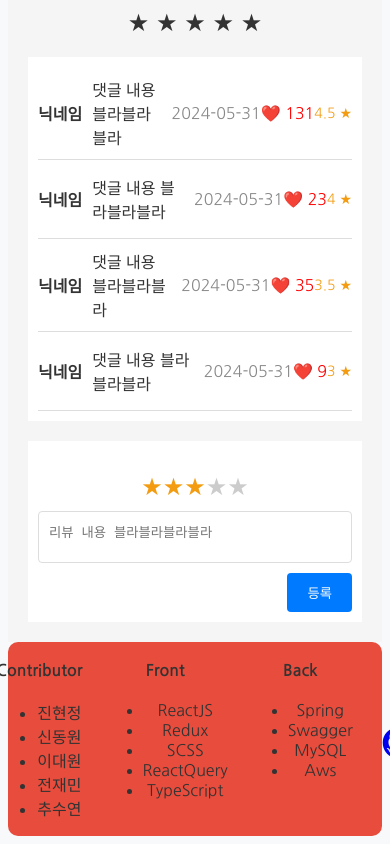
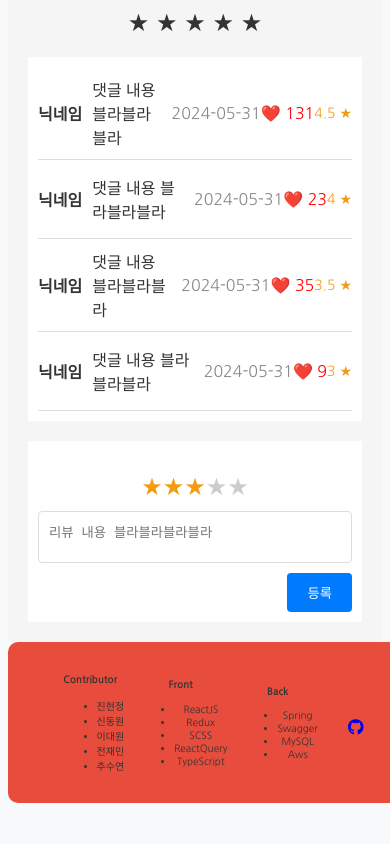
Before and after one commit to RamyunLab/ramyunlab-fe, a React (Create React App) app: page /ramen/1 in a window 390 px wide. Shown: the part 447-1291 px from the top of the page. After the commit the page ends 1258 px from the top, so only its background shows below. Built offline with nearby package versions, Linux system fonts and the light colour scheme; no server answers.

Commit message:
fix: footer css

```diff
--- a/src/components/Auth/LoginModal.tsx
+++ b/src/components/Auth/LoginModal.tsx
@@ -158,7 +158,7 @@ const LoginModal: React.FC<LoginModalProps> = ({ toggleLoginModal, toggleRegiste
                     <label htmlFor="rememberId">아이디 저장</label>
                 </div>
                 <button onClick={handleLogin}>로그인</button>
-                <button onClick={toggleLoginModal}>닫기</button>
+                {/* <button onClick={toggleLoginModal}>닫기</button> */}
                 <div className="links">
                     <span onClick={toggleRegisterModal}>회원 가입</span>
                 </div>
--- a/src/components/Footer/Footer.scss
+++ b/src/components/Footer/Footer.scss
@@ -4,69 +4,95 @@
     align-items: center;
     justify-content: center;
     background-color: #e74c3c;
-
     border-radius: 10px;
     width: 100%;
+    padding: 20px; /* 추가: 패딩을 추가하여 내부 여백 확보 */
 }
 
 .stack-section {
     display: flex;
-    align-items: start;
-    justify-content: flex-end;
+    align-items: flex-start;
+    justify-content: center; /* 중앙 정렬 */
     width: 100%;
     text-align: center;
+    flex-wrap: wrap; /* 추가: 작은 화면에서 요소가 자동으로 줄바꿈되도록 설정 */
     div:not(:last-child) {
-        margin-right: 40px; // 오른쪽 마진을 40px로 설정하여 간격을 넓힘
+        margin-right: 40px; /* 오른쪽 마진을 40px로 설정하여 간격을 넓힘 */
     }
 }
 
 .logo-section img {
     width: 100%;
-    max-width: 300px; // 최대 로고 크기
-    height: auto; // 비율 유지
+    max-width: 300px; /* 최대 로고 크기 */
+    height: auto; /* 비율 유지 */
     margin-right: 150px;
     display: flex;
 }
 
 .github-icon {
-    display: flex; // Flexbox를 사용하여 정렬
-    margin-left: 10px;
-    font-size: 4em; // 기본 폰트 크기
-    align-self: center; // 세로 중앙 정렬
+    display: flex; /* Flexbox를 사용하여 정렬 */
+    margin-left: 20px;
+    margin-right: 15px;
+    font-size: 4em; /* 기본 폰트 크기 */
+    align-self: center; /* 세로 중앙 정렬 */
     margin-top: 10px;
-    align-items: center; // 가로 중앙 정렬
-    justify-content: center; // 가로 중앙 정렬
+    align-items: center; /* 가로 중앙 정렬 */
+    justify-content: center; /* 가로 중앙 정렬 */
 }
-// 미디어 쿼리를 추가하여 다양한 화면 크기에 맞춰 조정
+
+/* 미디어 쿼리를 추가하여 다양한 화면 크기에 맞춰 조정 */
 @media (max-width: 1024px) {
     .stack-section {
-        justify-content: center; // 너비가 좁아지면 중앙 정렬
-        margin-right: 0; // 고정된 마진 제거
-
+        justify-content: center; /* 너비가 좁아지면 중앙 정렬 */
+        margin-right: 0; /* 고정된 마진 제거 */
         div:not(:last-child) {
-            margin-right: 20px; // 더 작은 화면에서는 간격 줄이기
+            margin-right: 20px; /* 더 작은 화면에서는 간격 줄이기 */
         }
     }
 
     .logo-section img {
-        margin-right: 20px; // 모바일에서 로고 간격 조정
+        margin-right: 20px; /* 모바일에서 로고 간격 조정 */
+    }
+
+    .github-icon {
+        margin-right: 20px;
+        font-size: 3em; /* 폰트 크기 조정 */
     }
 }
 
 @media (max-width: 768px) {
     .stack-section {
-        flex-direction: row; /* Keep items aligned horizontally */
-        align-items: flex-start; /* Align items to the start vertically */
-        justify-content: center; /* Center align items horizontally */
+        flex-direction: row; /* 가로로 배열 유지 */
+        align-items: center; /* 세로 중앙 정렬 */
+        justify-content: center; /* 중앙 정렬 */
+        flex-wrap: nowrap; /* 줄바꿈 방지 */
     }
 
     .logo-section img {
-        max-width: 200px;
-        margin-right: 0;
+        max-width: 200px; /* 로고 크기 조정 */
+        margin-right: 0; /* 오른쪽 마진 제거 */
     }
 
     .github-icon {
-        margin-right: 0;
-        font-size: 2em; /* Adjust font size */
+        font-size: 2em; /* 폰트 크기 조정 */
     }
 }
+
+@media (max-width: 480px) {
+    .stack-section {
+        flex-direction: row; /* 가로로 배열 유지 */
+        justify-content: center; /* 중앙 정렬 */
+        font-size: 10px;
+        div:not(:last-child) {
+            margin-right: 10px; /* 더 작은 화면에서는 간격 줄이기 */
+        }
+    }
+
+    .logo-section img {
+        max-width: 150px; /* 로고 크기 더 줄이기 */
+    }
+
+    .github-icon {
+        font-size: 1.6em; /* 폰트 크기 더 줄이기 */
+    }
+}
```
